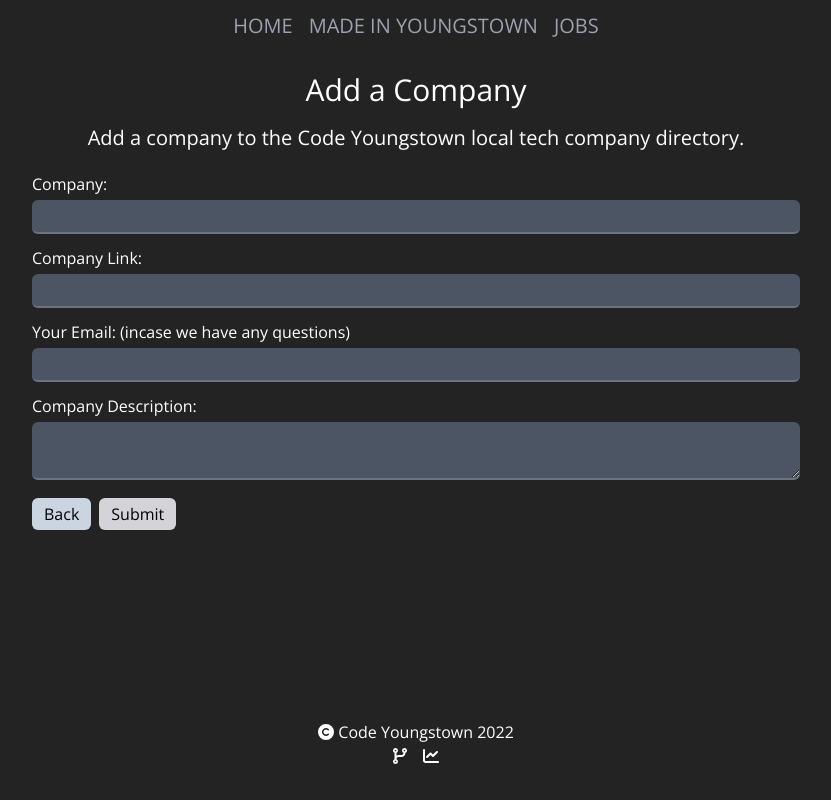
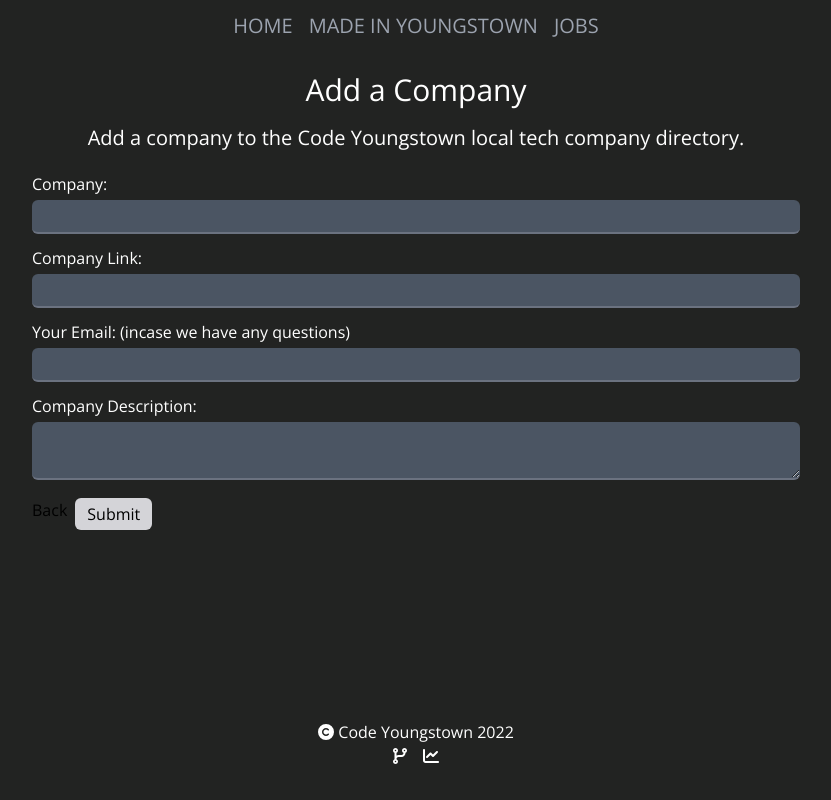
Before and after one commit to codeyoungstown/next-codeyoungstown.com, a Next.js app: page /add-company-form in a window 1280 px wide. Shown: the whole page, without its empty margins (224-1055 px from the left). Built offline with nearby package versions, Linux system fonts and the light colour scheme.

Commit message:
update next/link

```diff
--- a/pages/add-company-form.tsx
+++ b/pages/add-company-form.tsx
@@ -1,5 +1,6 @@
 import Layout from "../components/Layout";
 import FormField from "../components/Globals/FormField";
+import Link from "next/link";
 
 const pageDescription =
   "Add a company to the Code Youngstown local tech company directory.";
@@ -41,12 +42,12 @@
           />
 
           <div className="flex space-x-2 text-black">
-            <a
+            <Link
               href="/made-in-youngstown"
               className="rounded-md bg-slate-300 hover:bg-slate-400 px-3 py-1 hover:cursor-pointer"
             >
               Back
-            </a>
+            </Link>
 
             <button
               type="submit"
--- a/pages/jobs-form.tsx
+++ b/pages/jobs-form.tsx
@@ -1,5 +1,6 @@
 import Layout from "../components/Layout";
 import FormField from "../components/Globals/FormField";
+import Link from "next/link";
 
 const pageDescription =
   "Submit a job to be featured on the Code Youngstown Job Board";
@@ -40,12 +41,12 @@
           />
 
           <div className="flex space-x-2 text-black">
-            <a
+            <Link
               href="/jobs"
               className="rounded-md bg-slate-300 hover:bg-slate-400 px-3 py-1 hover:cursor-pointer"
             >
               Back
-            </a>
+            </Link>
 
             <button
               type="submit"
```
